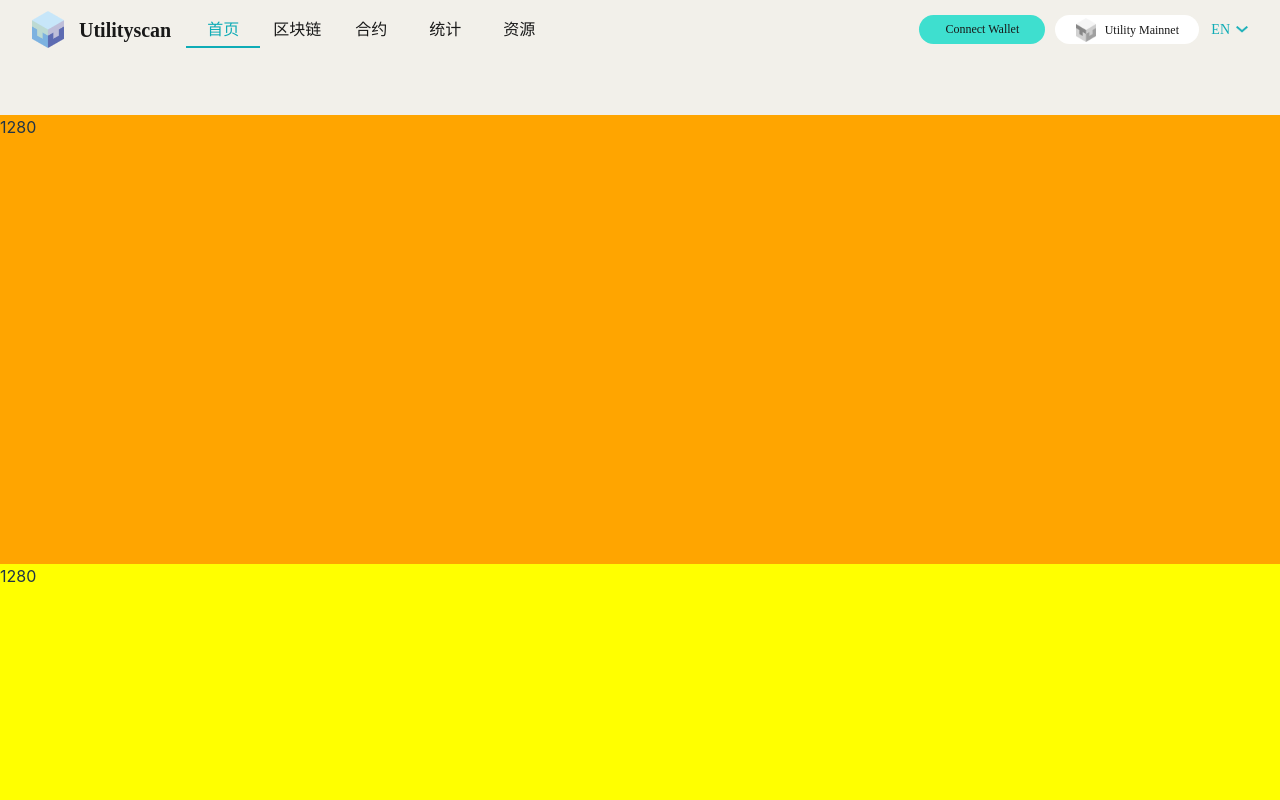
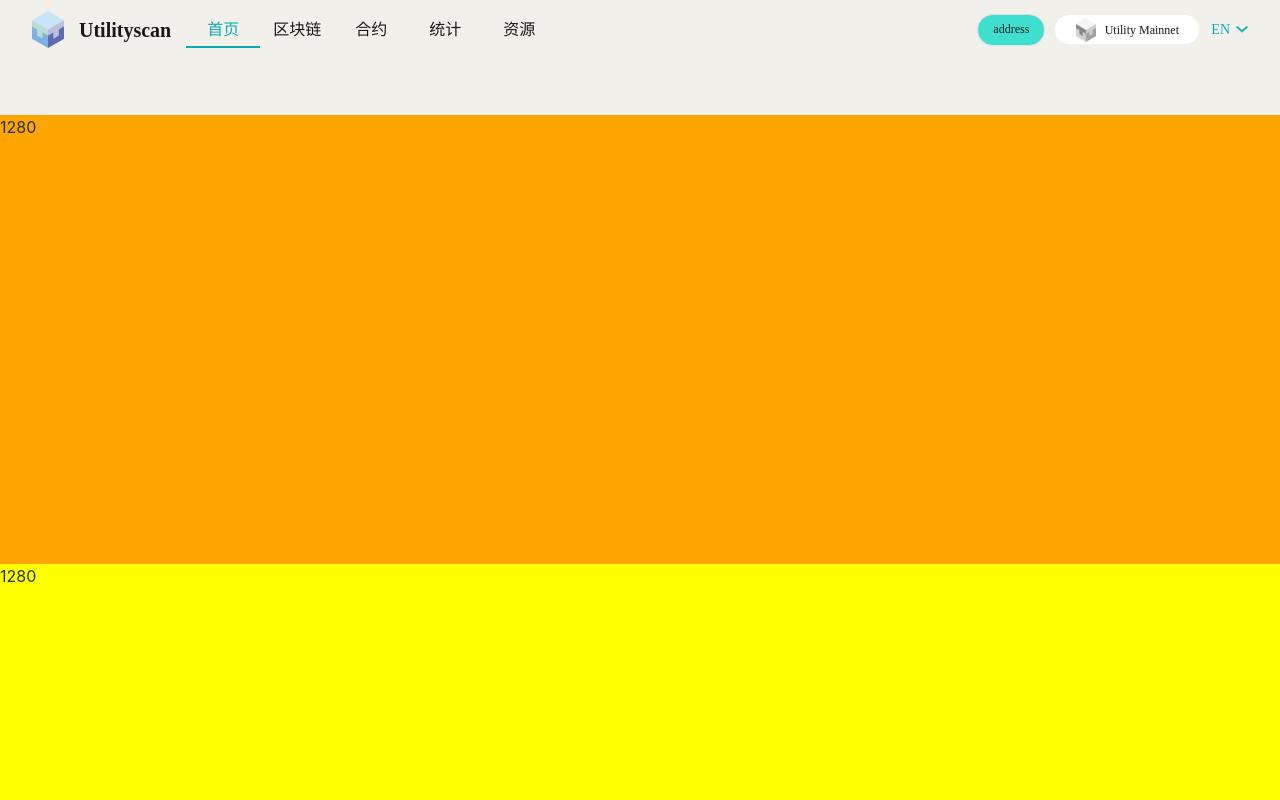
Before and after one commit to utnet-org/explorer, a Vue app: page / in a window 1280 px wide. Shown: the top 800 px of the page. Built offline with nearby package versions, Linux system fonts and the light colour scheme.

Commit message:
connect wallet & use element ui plus

```diff
--- a/package.json
+++ b/package.json
@@ -17,7 +17,8 @@
     "sass-loader": "^13.3.2",
     "vue": "^3.3.4",
     "vue-i18n": "^9.6.5",
-    "vue-router": "^4.2.5"
+    "vue-router": "^4.2.5",
+    "web3": "^4.2.2"
   },
   "devDependencies": {
     "@vitejs/plugin-vue": "^4.2.3",
--- a/src/components/navContent.vue
+++ b/src/components/navContent.vue
@@ -1,11 +1,58 @@
 <script setup lang="ts">
-import { ref } from 'vue';
+import {ref} from 'vue';
+import Wallet from '../wallet/connect.ts';
+
+
 defineProps<{ viewportWidth: number }>()
 const navSelectList = ['首页', '区块链', '合约', '统计', '资源']
 const selectIndex = ref(0)
+var address = ref('address')
 const chanegSelectIndex = (navIndex: number) => {
   selectIndex.value = navIndex
 }
+// 定义 Ethereum 类型
+declare global {
+  interface Window {
+    ethereum?: any;
+  }
+}
+
+// 等待页面加载完成后执行
+window.onload = () => {
+  connectWallet();
+};
+
+async function connectWallet() {
+
+  const wallet = new Wallet();
+  address.value = await wallet.connectWallet() ?? "address";
+
+  // 设置账户变更回调函数
+  wallet.registerAccountChangeCallback((newAccount: string) => {
+    address.value = newAccount;
+    // 这里可以更新UI以反映新的地址
+    console.log(`Address updated to: ${address.value}`);
+  });
+
+  // 检查是否存在 MetaMask
+  // if (window.ethereum) {
+  //   try {
+  //     // 请求用户授权连接到 MetaMask
+  //     const accounts = await window.ethereum.request({method: 'eth_requestAccounts'});
+  //     console.log('已连接到 MetaMask');
+  //     // 获取连接的钱包地址
+  //     address.value = accounts[0];
+  //     // 更新按钮文字为钱包地址
+  //     // connectButton.textContent = `${connectedAddress}`;
+  //   } catch (error) {
+  //     console.error('连接 MetaMask 时发生错误', error);
+  //   }
+  // } else {
+  //   console.error('MetaMask 未安装');
+  // }
+}
+
+
 </script>
 <template>
   <div class="nav_content1440" v-if="viewportWidth > 834">
@@ -20,7 +67,17 @@ const chanegSelectIndex = (navIndex: number) => {
         </div>
       </div>
       <div class="nav_select_right">
-                <div class="nav_select_right_title">Connect Wallet</div>
+        <!--                <div class="nav_select_right_title">Connect Wallet</div>-->
+        <!--        <div id="connectButton" class="nav_select_right_title">-->
+        <!--          -->
+        <!--        </div>-->
+        <el-button class="nav_select_right_title" @click="connectWallet">
+          <!--          Connect Wallet-->
+          {{ address }}
+        </el-button>
+<!--        <el-button class="nav_select_right_title" @click="logout">-->
+<!--          退出-->
+<!--        </el-button>-->
         <div class="wallet_address_section">
           <img src="../assets/images/nav_logo.png" alt="" srcset="">
           <div class="wallet_address">Utility Mainnet</div>
@@ -103,8 +160,8 @@ const chanegSelectIndex = (navIndex: number) => {
       align-items: center;
 
       .nav_select_right_title {
-                width: 126px;
-                height: 29px;
+        //width: 126px;
+        //height: 29px;
         line-height: 29px;
         text-align: center;
         color: #191919;
--- a/src/main.ts
+++ b/src/main.ts
@@ -3,5 +3,8 @@ import "./style.css";
 import App from "./App.vue";
 import router from "./route/route.ts";
 import axiosInstance from "./servers/request.ts";
+import ElementPlus from 'element-plus';
+import 'element-plus/dist/index.css';
 const app = createApp(App);
+app.use(ElementPlus);
 app.use(router).provide("axios", axiosInstance).mount("#app");
--- /dev/null
+++ b/src/wallet/connect.ts
@@ -0,0 +1,54 @@
+import Web3 from 'web3';
+
+type AccountChangeCallback = (newAccount: string) => void;
+class Wallet {
+    web3: Web3 | null = null;
+    currentAccount: string | null = null;
+    onAccountChange: AccountChangeCallback | null = null;
+
+    constructor() {
+        if ((window as any).ethereum) {
+            this.web3 = new Web3((window as any).ethereum);
+            this.setupListeners();
+        } else {
+            console.log('Non-Ethereum browser detected. You should consider trying MetaMask!');
+        }
+    }
+
+    async connectWallet(): Promise<string | null> {
+        try {
+            const accounts = await (window as any).ethereum.request({ method: 'eth_requestAccounts' });
+            this.currentAccount = accounts[0];
+            console.log(`Connected to account: ${this.currentAccount}`);
+            return this.currentAccount;
+        } catch (error) {
+            console.error('Error connecting to wallet:', error);
+            return null;
+        }
+    }
+
+    setupListeners() {
+        (window as any).ethereum.on('accountsChanged', (accounts: string[]) => {
+            if (accounts.length === 0) {
+                console.log('Please connect to MetaMask.');
+            } else if (accounts[0] !== this.currentAccount) {
+                this.currentAccount = accounts[0];
+                console.log(`Account changed to: ${this.currentAccount}`);
+                if (this.onAccountChange) {
+                    this.onAccountChange(this.currentAccount);
+                }
+            }
+        });
+
+        (window as any).ethereum.on('chainChanged', (chainId: string) => {
+            console.log(`Chain changed to: ${chainId}`);
+            window.location.reload();
+        });
+    }
+
+    registerAccountChangeCallback(callback: AccountChangeCallback) {
+        this.onAccountChange = callback;
+    }
+}
+
+export default Wallet;
```
Also changed, not shown: src/components/HelloWorld.vue (+0 -40 lines). Lines whose indentation alone changed are shown as unchanged.
